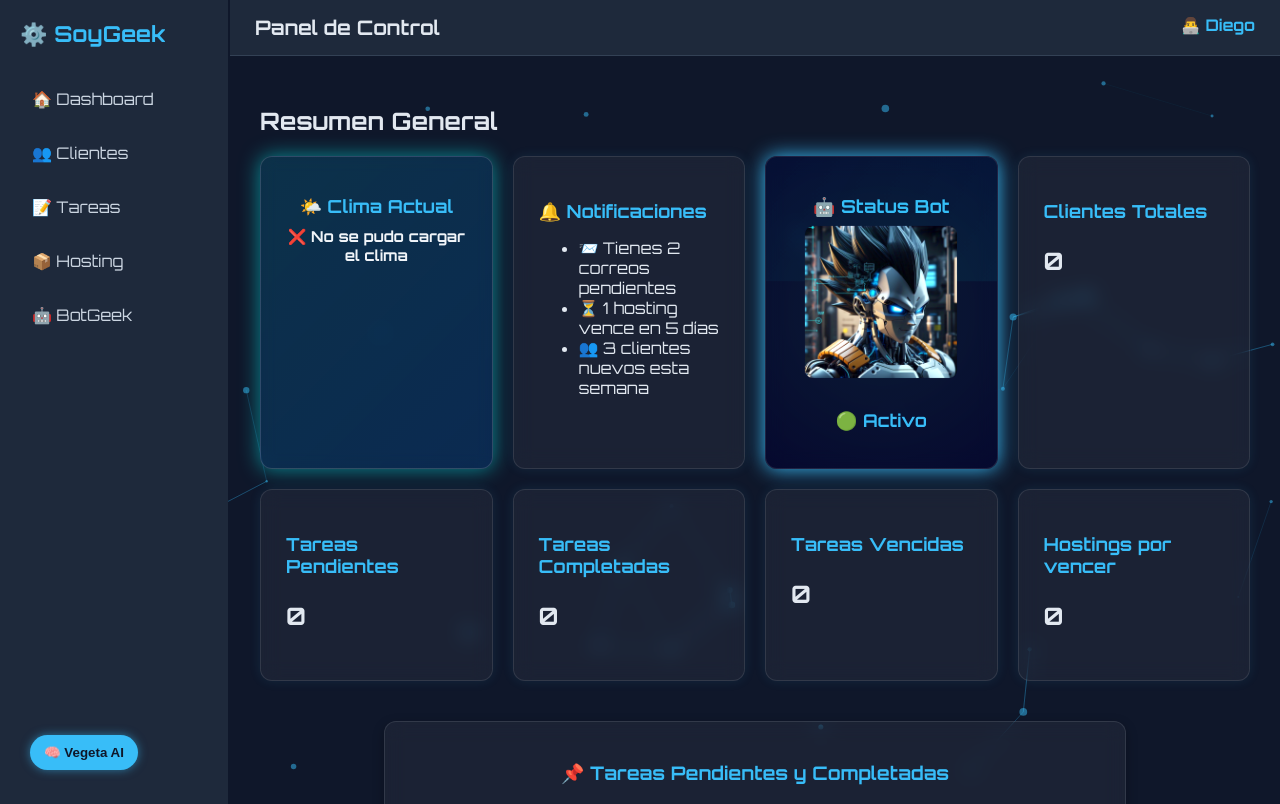
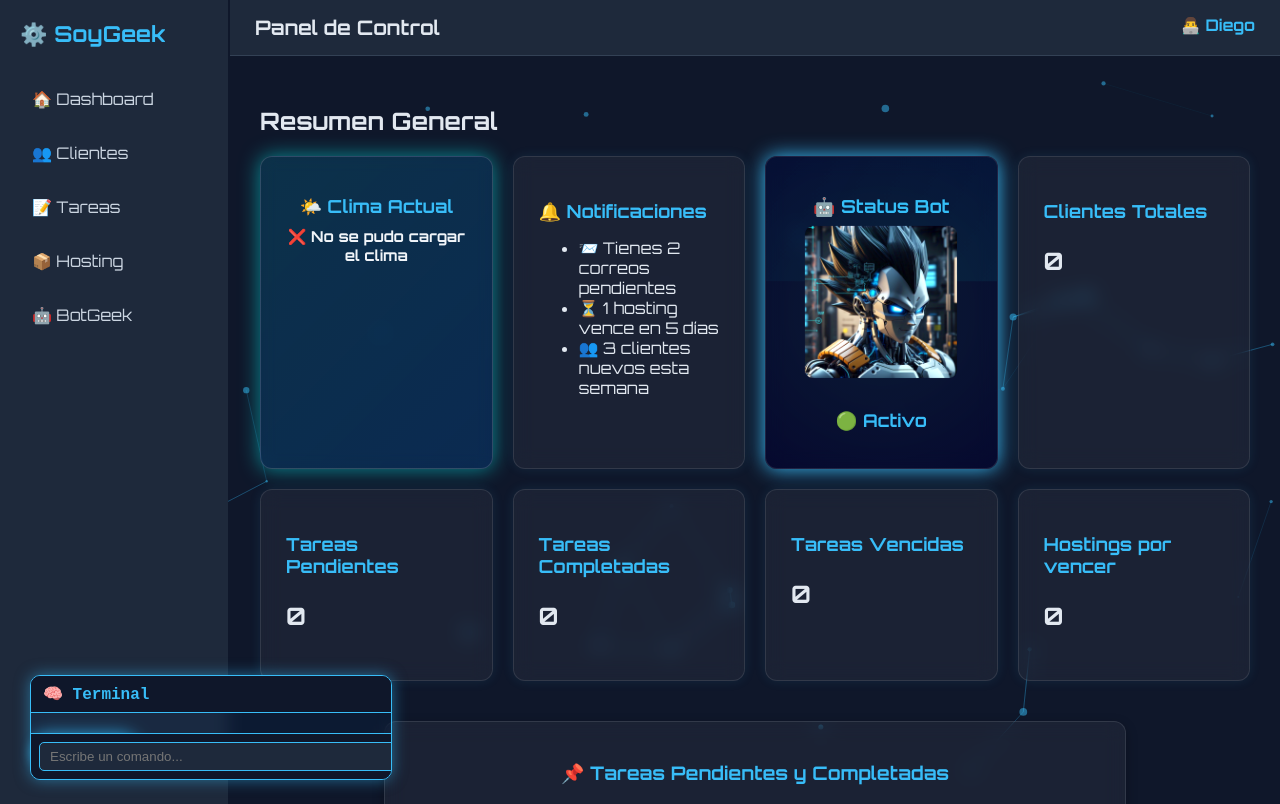
Before and after one commit to D13GOLF/soygeek-panel, a Flask app: page / in a window 1280 px wide. Shown: the top 804 px of the page. Run offline with Flask 3, Linux system fonts and the light colour scheme; data that the repository does not hold is empty; some libraries are stand-ins or nearby versions.

Commit message:
Update dashboard.css

```diff
--- a/static/css/dashboard.css
+++ b/static/css/dashboard.css
@@ -487,3 +487,49 @@ body {
   font-size: 18px;
   cursor: pointer;
 }
+/* 💻 Consola flotante estilo JARVIS */
+.console-jarvis {
+  position: fixed;
+  bottom: 20px;
+  left: 30px;
+  width: 360px;
+  background: rgba(0, 50, 100, 0.15);
+  border: 1px solid #38bdf8;
+  border-radius: 10px;
+  box-shadow: 0 0 15px rgba(56, 189, 248, 0.5);
+  font-family: 'Courier New', monospace;
+  z-index: 9999;
+  overflow: hidden;
+  backdrop-filter: blur(8px);
+}
+
+.console-header {
+  background: #0f172a;
+  color: #38bdf8;
+  padding: 8px 12px;
+  font-weight: bold;
+  border-bottom: 1px solid #38bdf8;
+}
+
+.console-body {
+  max-height: 180px;
+  overflow-y: auto;
+  padding: 10px;
+  font-size: 14px;
+  color: #e0f2fe;
+}
+
+.console-input {
+  border-top: 1px solid #38bdf8;
+  padding: 8px;
+  background-color: #0f172a;
+}
+
+.console-input input {
+  width: 100%;
+  padding: 6px 10px;
+  border-radius: 5px;
+  border: 1px solid #38bdf8;
+  background: #1e293b;
+  color: #38bdf8;
+}
```
